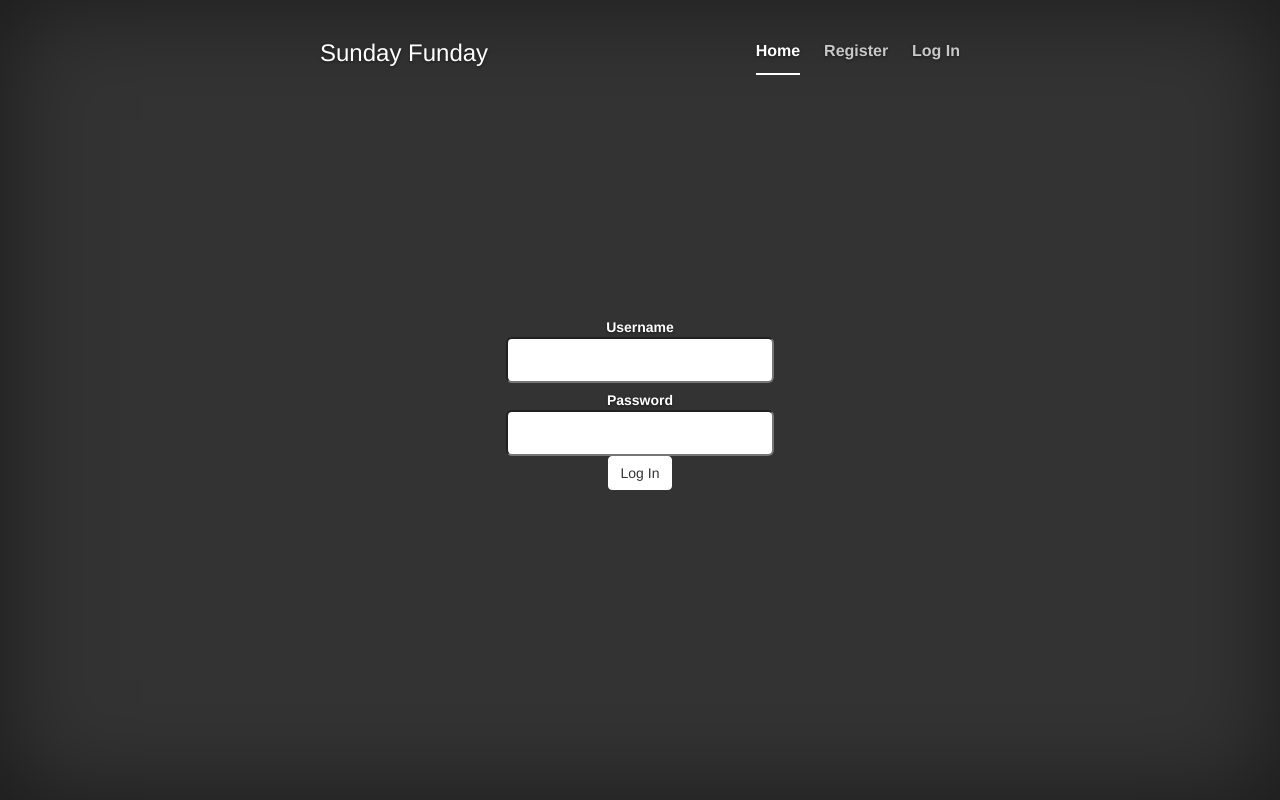
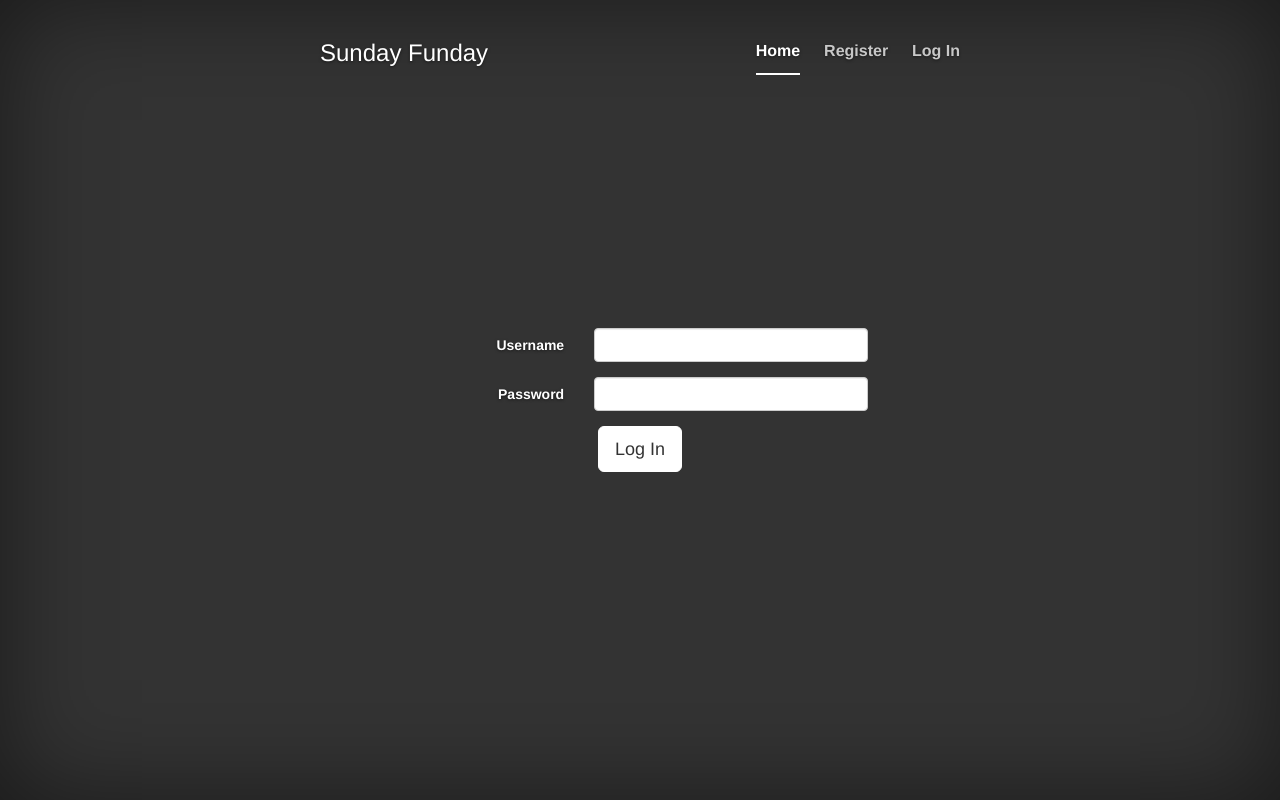
Before and after one commit to npmcdn-to-unpkg-bot/sunday-funday, a Django app: page /login/ in a window 1280 px wide. Run offline with Django 3.2, Linux system fonts and the light colour scheme; some libraries are stand-ins or nearby versions.

Commit message:
Fix login css form

```diff
--- a/templates/login.html
+++ b/templates/login.html
@@ -8,22 +8,22 @@
     </div>
     {% endif %}
     <form method="post" class="form-horizontal" role="form">{% csrf_token %}
-        <div class="control-group">
-            <label for="username" class="control-label">Username</label>
-            <div class="controls">
-                <input class="input-lg" id="username" name="username">
+        <div class="form-group">
+            <label for="username" class="col-sm-5 control-label">Username</label>
+            <div class="col-xs-5">
+                <input class="form-control" id="username" name="username">
             </div>
         </div>
-        <div class="control-group">
-            <label for="password" class="control-label">Password</label>
-            <div class="controls">
-                <input class="input-lg" id="password" name="password" type="password">
+        <div class="form-group">
+            <label for="password" class="col-sm-5 control-label">Password</label>
+            <div class="col-xs-5">
+                <input class="form-control" id="password" name="password" type="password">
             </div>
         </div>
 
         <div class="control-group">
             <div class="controls">
-                <input type="submit" class="btn btn-default" value="Log In">
+                <input type="submit" class="btn btn-default btn-lg" value="Log In">
             </div>
         </div>
     </form>
```
